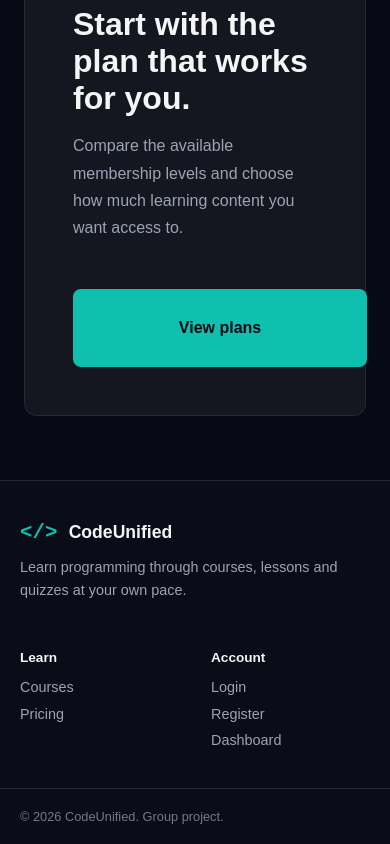
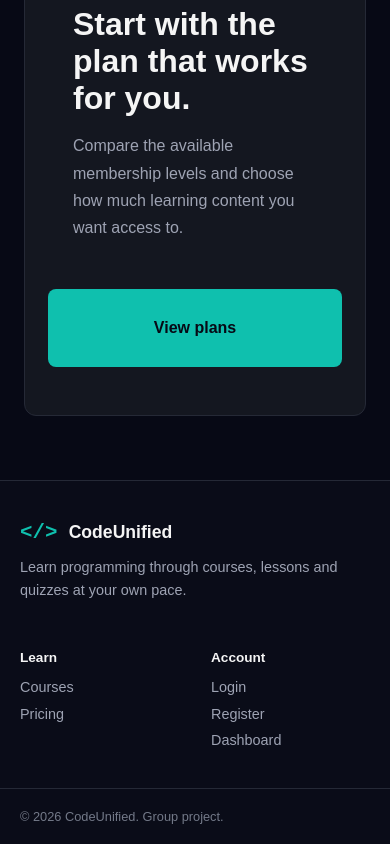
Before and after one commit to DanielPallin/codeunified-group-project, a React (Vite) app in the folder frontend/: page / in a window 390 px wide. Shown: the part 1948-2792 px from the top of the page. Built offline with nearby package versions, Linux system fonts and the light colour scheme.

Commit message:
style: fix button width on mobile

```diff
--- a/frontend/src/pages/Home.css
+++ b/frontend/src/pages/Home.css
@@ -284,6 +284,11 @@
     width: 100%;
   }
 
+    .view-plans-button {
+    width: 100%;
+    align-self: center;
+  }
+
   .home-features {
     padding: 4rem 1.5rem;
   }
--- a/frontend/src/pages/Home.tsx
+++ b/frontend/src/pages/Home.tsx
@@ -106,7 +106,7 @@ const Home = () => {
           </p>
         </div>
 
-        <Link to="/pricing" className="home-button home-button-primary">
+        <Link to="/pricing" className="home-button home-button-primary view-plans-button">
           View plans
         </Link>
       </section>
```
